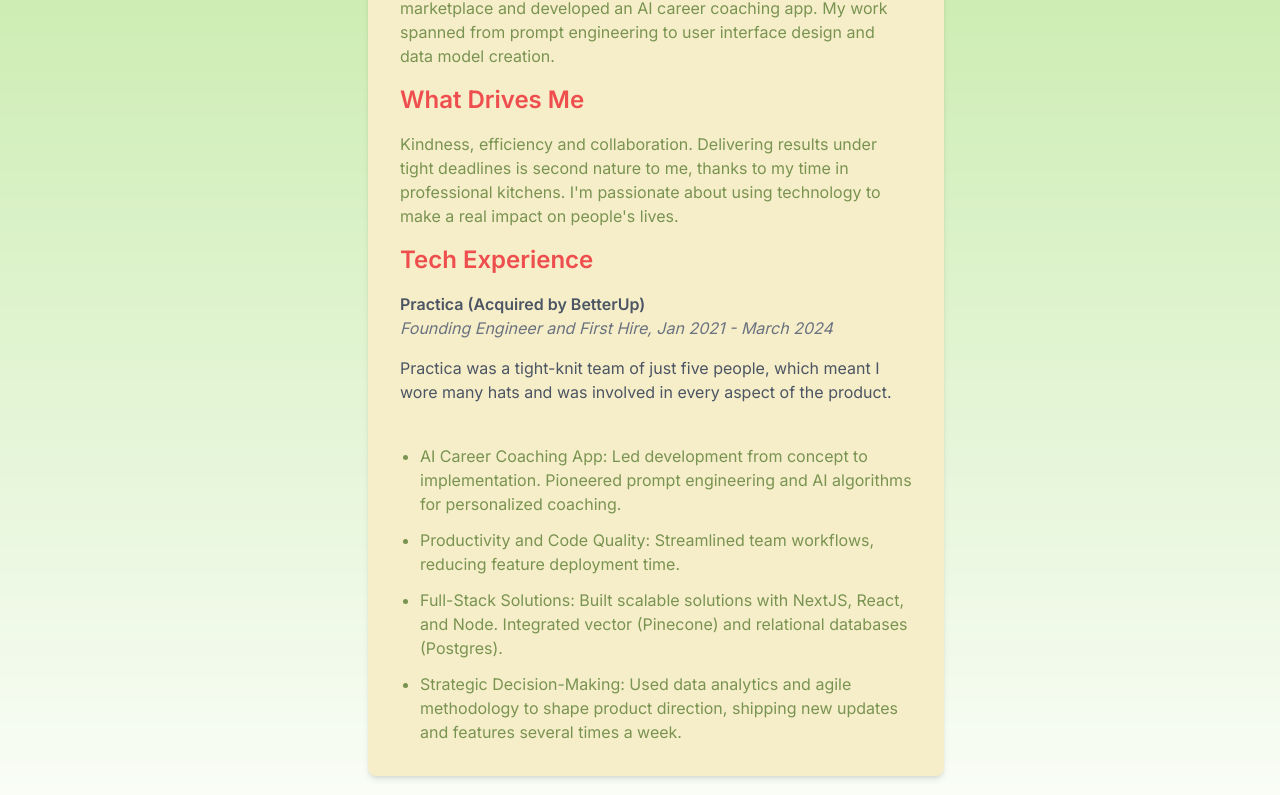
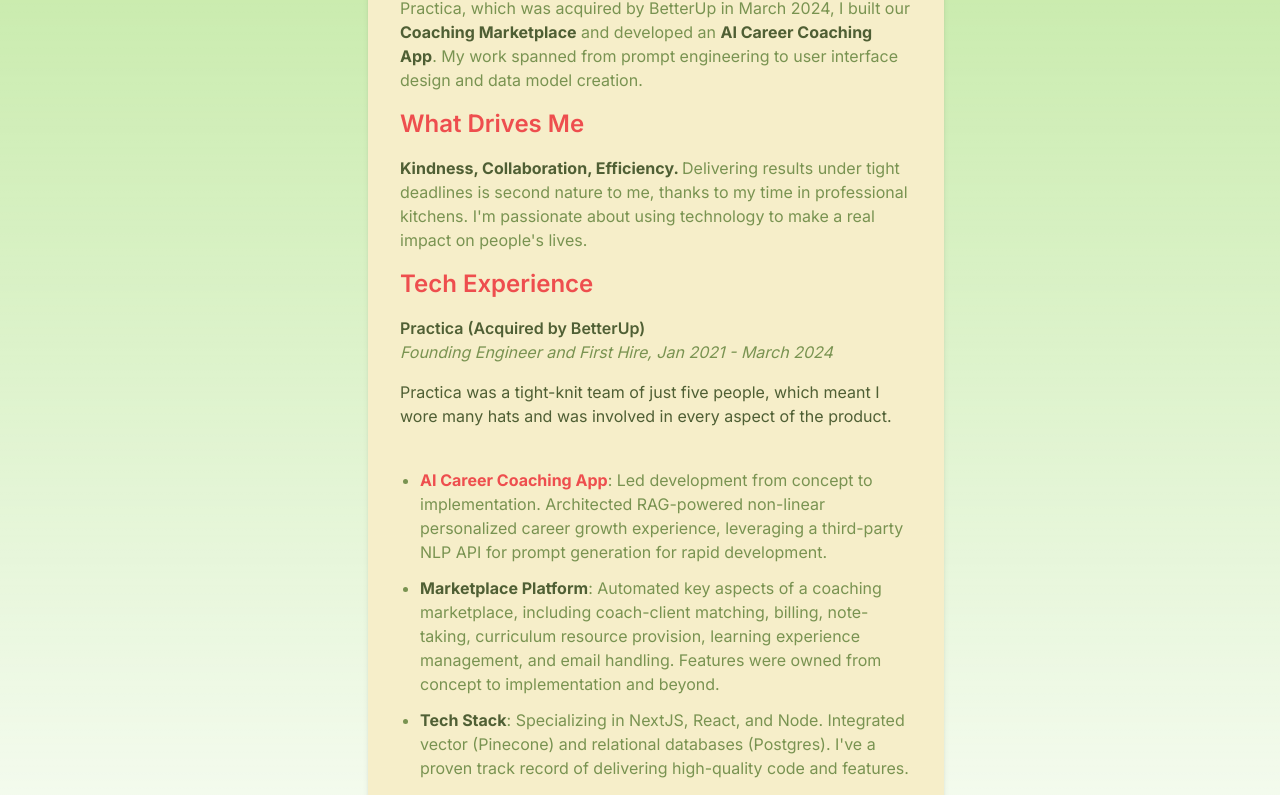
Before and after one commit to chedgo/home, a Next.js app: page / in a window 1280 px wide. Shown: the part 812-1607 px from the top of the page. Built offline with nearby package versions, Linux system fonts and the light colour scheme.

Commit message:
update copy

```diff
--- a/src/app/page.tsx
+++ b/src/app/page.tsx
@@ -28,51 +28,75 @@
         className="mb-8"
       />
       <Paragraph>
-        I&apos;m a full-stack engineer specializing in building AI-powered products.
-        My journey from a fine-dining chef to a tech professional has been
-        unconventional but rewarding. At Practica, which was acquired by
-        BetterUp in March 2024, I built our coaching marketplace and developed
-        an AI career coaching app. My work spanned from prompt engineering to
-        user interface design and data model creation.
+        I&apos;m a{' '}
+        <span className="text-accent font-bold"> Full-Stack Engineer </span>{' '}
+        specializing in building{' '}
+        <span className="text-accent font-bold">AI-powered Products</span>. My
+        journey from a fine-dining chef to software developer has been
+        unconventional but rewarding, and I've brought along excellent
+        communication skills and a drive for excellence. At Practica, which was
+        acquired by BetterUp in March 2024, I built our{' '}
+        <span className="text-accent font-bold">Coaching Marketplace</span> and
+        developed an{' '}
+        <span className="text-accent font-bold">AI Career Coaching App</span>.
+        My work spanned from prompt engineering to user interface design and
+        data model creation.
       </Paragraph>
       <SectionTitle>What Drives Me</SectionTitle>
       <Paragraph>
-        Kindness, efficiency and collaboration. Delivering results under tight
-        deadlines is second nature to me, thanks to my time in professional
-        kitchens. I&apos;m passionate about using technology to make a real impact on
-        people&apos;s lives.
+        <span className="text-accent font-bold">
+          Kindness, Collaboration, Efficiency.{' '}
+        </span>
+        Delivering results under tight deadlines is second nature to me, thanks
+        to my time in professional kitchens. I&apos;m passionate about using
+        technology to make a real impact on people&apos;s lives.
       </Paragraph>
       <SectionTitle>Tech Experience</SectionTitle>
-      <div className="mt-2 text-gray-600">
+
+      <div className="mt-2 text-accent">
         <div className="font-semibold">Practica (Acquired by BetterUp)</div>
         <div>
-          <em className="text-gray-500">
+          <em className="text-secondary">
             Founding Engineer and First Hire, Jan 2021 - March 2024
           </em>
         </div>
-        <div className="mt-4">
+        <div className="mt-4 text-accent">
           Practica was a tight-knit team of just five people, which meant I wore
           many hats and was involved in every aspect of the product.
         </div>
         <ul className="list-disc list-outside flex flex-col gap-3 mt-10 pl-5">
           <ListItem>
-            AI Career Coaching App: Led development from concept to
-            implementation. Pioneered prompt engineering and AI algorithms for
-            personalized coaching.
+            <Link
+              href="https://practicahq.com/learn"
+              className="text-primary font-bold hover:underline"
+            >
+              AI Career Coaching App
+            </Link>
+            : Led development from concept to implementation. Architected
+            RAG-powered non-linear personalized career growth experience,
+            leveraging a third-party NLP API for prompt generation for rapid
+            development.
           </ListItem>
           <ListItem>
-            Productivity and Code Quality: Streamlined team workflows, reducing
-            feature deployment time.
+            <span className="text-accent font-bold">Marketplace Platform</span>:
+            Automated key aspects of a coaching marketplace, including
+            coach-client matching, billing, note-taking, curriculum resource
+            provision, learning experience management, and email handling.
+            Features were owned from concept to implementation and beyond.
           </ListItem>
           <ListItem>
-            Full-Stack Solutions: Built scalable solutions with NextJS, React,
-            and Node. Integrated vector (Pinecone) and relational databases
-            (Postgres).
+            <span className="text-accent font-bold">Tech Stack</span>:
+            Specializing in NextJS, React, and Node. Integrated vector
+            (Pinecone) and relational databases (Postgres). I've a proven track
+            record of delivering high-quality code and features.
           </ListItem>
           <ListItem>
-            Strategic Decision-Making: Used data analytics and agile methodology
-            to shape product direction, shipping new updates and features
-            several times a week.
+            <span className="text-accent font-bold">
+              Strategic Decision-Making
+            </span>
+            : Contributed to product strategy and roadmap planning. Led
+            development of a new product features with a focus on process and
+            user experience.
           </ListItem>
         </ul>
       </div>
```
